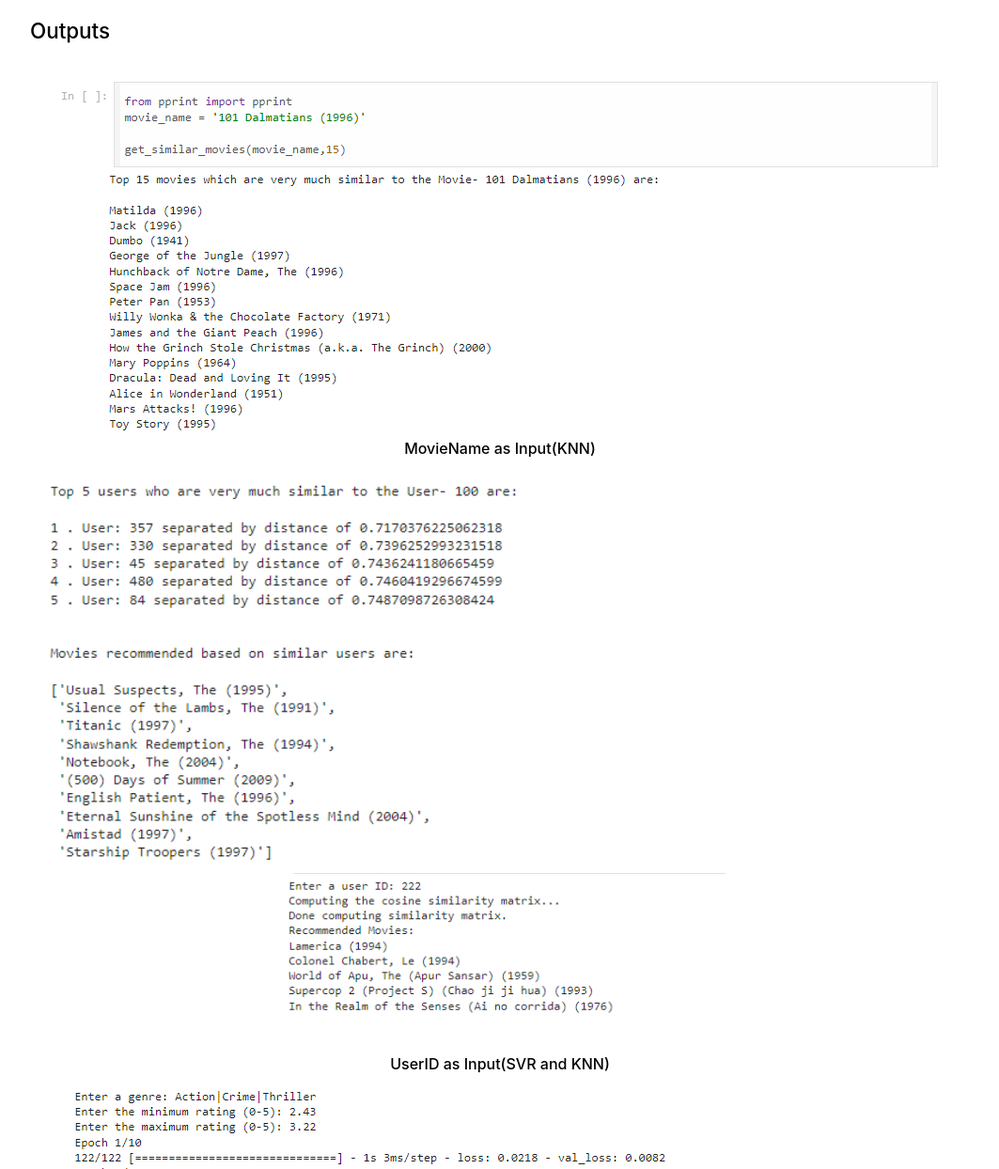
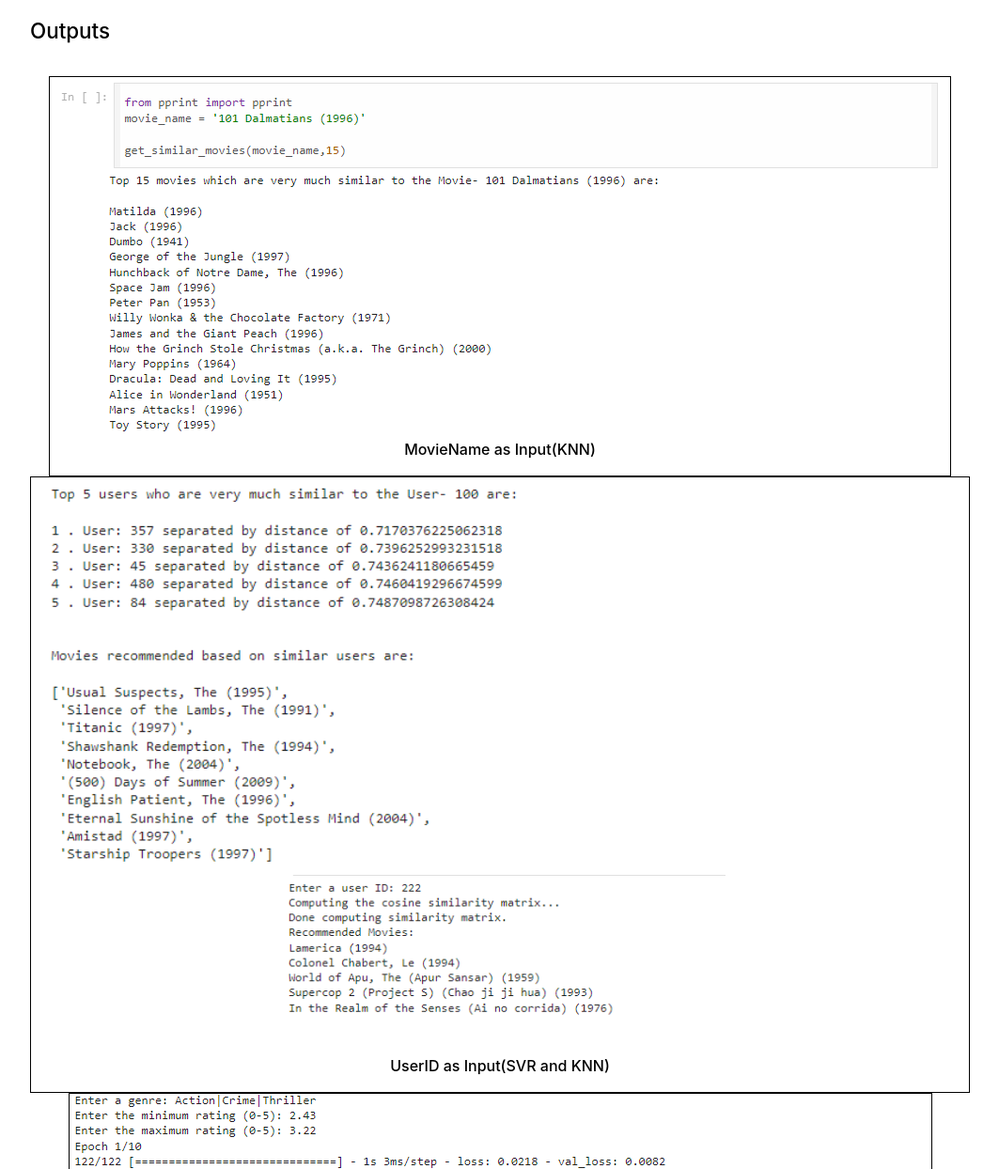
Before and after one commit to the-punisher-29/prml-proj-desc_page, a plain HTML site: page index.html in a window 1280 px wide. Shown: the part 1576-2820 px from the top of the page at 94% size, without its empty margins (108-1171 px from the left). Drawn offline with nearby package versions, Linux system fonts and the light colour scheme; a web font is replaced by a local one.

Commit message:
Add files via upload

```diff
--- a/index.html
+++ b/index.html
@@ -121,21 +121,22 @@
                 </div>
                 <!-- Stacking divs vertically and centering them -->
                 <div style="display: flex; flex-direction: column; align-items: center;">
-                    <div style="flex-basis: 22%;">
+                    <div style="flex-basis: 22%; border: 1px solid black;">
                         <img src="res/knnm.png" alt="" width="100%" style="margin: auto">
                         <p><b>MovieName as Input(KNN)</b></p>
                     </div>
-                    <div style="flex-basis: 22%;">
+                    <div style="flex-basis: 22%; border: 1px solid black;">
                         <img src="res/knnu.png" alt="" width="100%" style="margin: auto">
                         <img src="res/svm.png" alt="" width="48%" style="margin: auto">
                         <p><b>UserID as Input(SVR and KNN)</b></p>
                     </div>
-                    <div style="flex-basis: 22%;">
+                    <div style="flex-basis: 22%; border: 1px solid black;">
                         <img src="res/ann.png" alt="" width="100%" style="margin: auto">
                         <p><b>Feedback-Based Output(ANN).</b></p>
                     </div>
                 </div>
             </div>
+
 <p class="section">&nbsp;</p>
 
 
```
